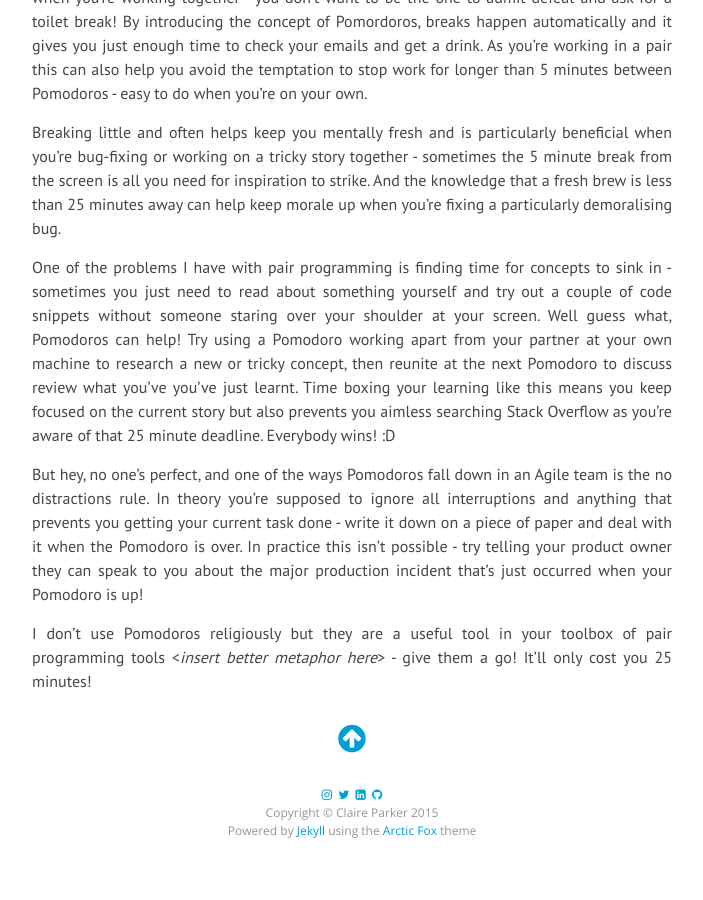
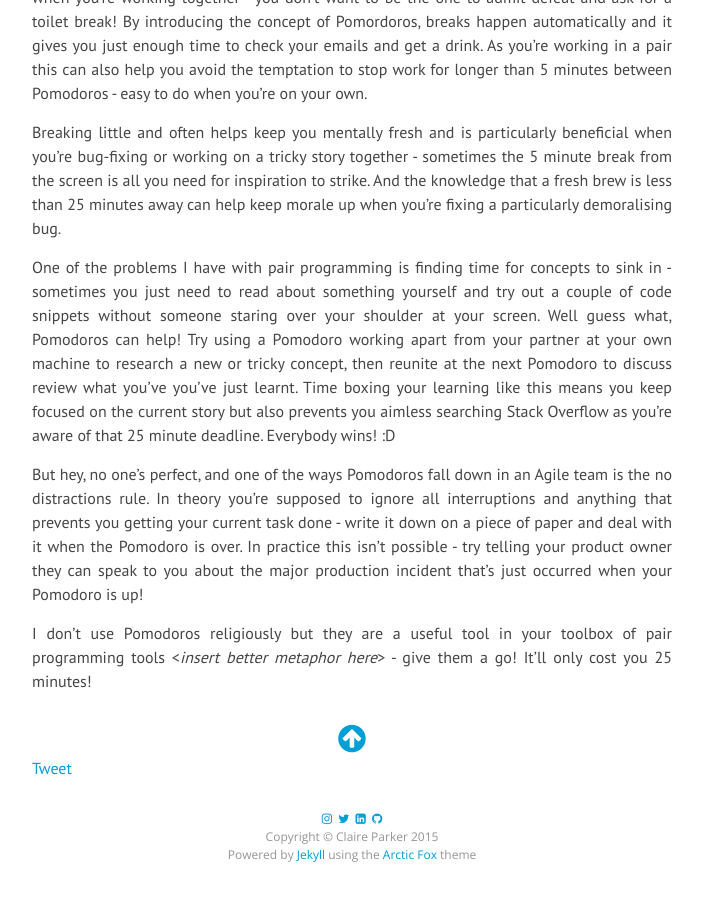
Before and after one commit to claire-codes/blog-com, a Jekyll site: the page built from _posts/2015-09-01-pomodoros-and-pair-programming.markdown, in a window 1280 px wide and 900 px high, scrolled down 1235 px. Shown: the whole window, without its empty margins (288-991 px from the left). Built offline with Jekyll 4.4.1, drawn with Linux system fonts in a browser that asks for light colours; nearby versions of some CDN libraries; comment, search, counter and statistics services are not loaded; before the commit the page ends 2111 px from its top, so only the background shows below that.

Commit message:
Tweet button

```diff
--- a/_layouts/post.html
+++ b/_layouts/post.html
@@ -18,6 +18,11 @@
   	</a>
   </div>
 
+  <div align="left">
+    <a href="https://twitter.com/share" class="twitter-share-button" data-via="ClaireParkerPen">Tweet</a>
+		<script>!function(d,s,id){var js,fjs=d.getElementsByTagName(s)[0],p=/^http:/.test(d.location)?'http':'https';if(!d.getElementById(id)){js=d.createElement(s);js.id=id;js.src=p+'://platform.twitter.com/widgets.js';fjs.parentNode.insertBefore(js,fjs);}}(document, 'script', 'twitter-wjs');</script>
+	</div>
+
   {%if page.comments %}
   <div id="disqus_thread"></div>
   <script type="text/javascript">
```
